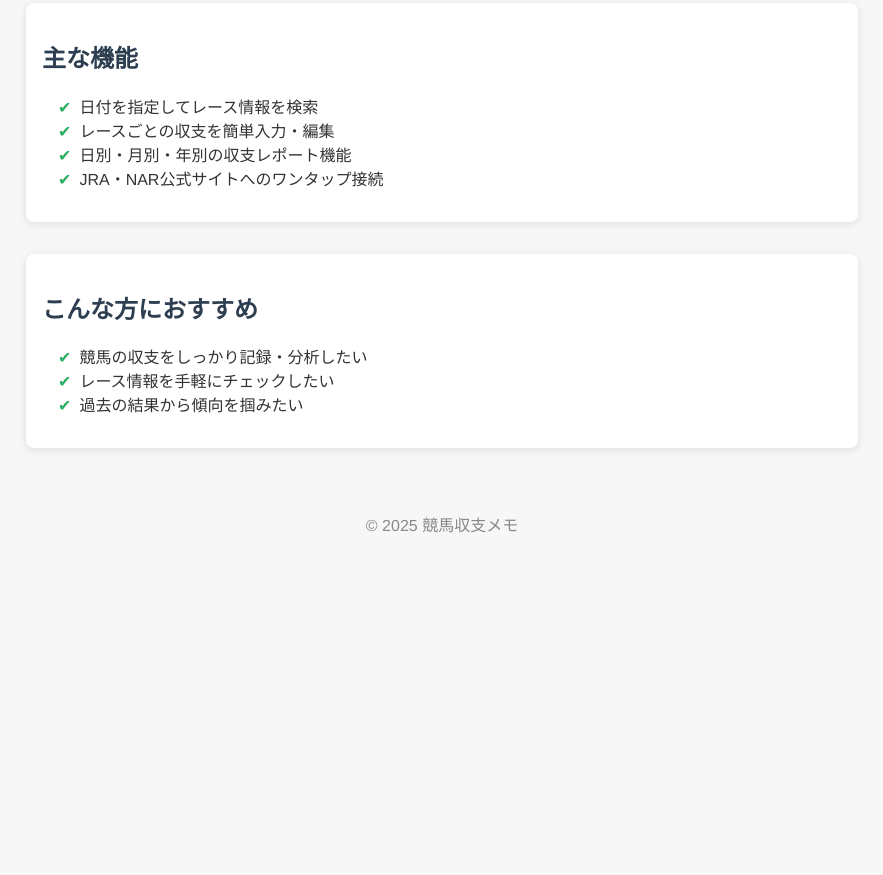
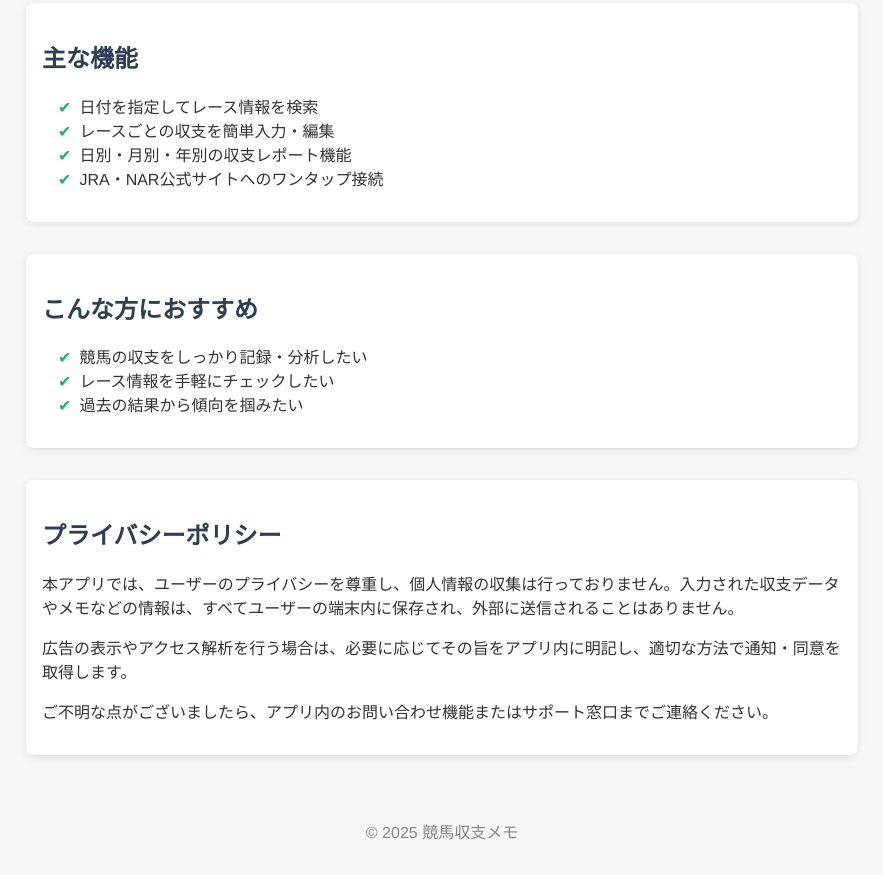
Before and after one commit to NTK1313/KeibaManagement, a plain HTML site: page index.html in a window 1280 px wide. Shown: the part 398-1273 px from the top of the page, without its empty margins (198-1081 px from the left). Before the commit the page ends 966 px from the top, so only its background shows below. Drawn offline with Linux system fonts and the light colour scheme.

Commit message:
Update index.html

```diff
--- a/index.html
+++ b/index.html
@@ -80,6 +80,12 @@
       <li>過去の結果から傾向を掴みたい</li>
     </ul>
   </section>
+  <section>
+    <h2>プライバシーポリシー</h2>
+    <p>本アプリでは、ユーザーのプライバシーを尊重し、個人情報の収集は行っておりません。入力された収支データやメモなどの情報は、すべてユーザーの端末内に保存され、外部に送信されることはありません。</p>
+    <p>広告の表示やアクセス解析を行う場合は、必要に応じてその旨をアプリ内に明記し、適切な方法で通知・同意を取得します。</p>
+    <p>ご不明な点がございましたら、アプリ内のお問い合わせ機能またはサポート窓口までご連絡ください。</p>
+  </section>
 
   <footer>
     <p>&copy; 2025 競馬収支メモ</p>
```
